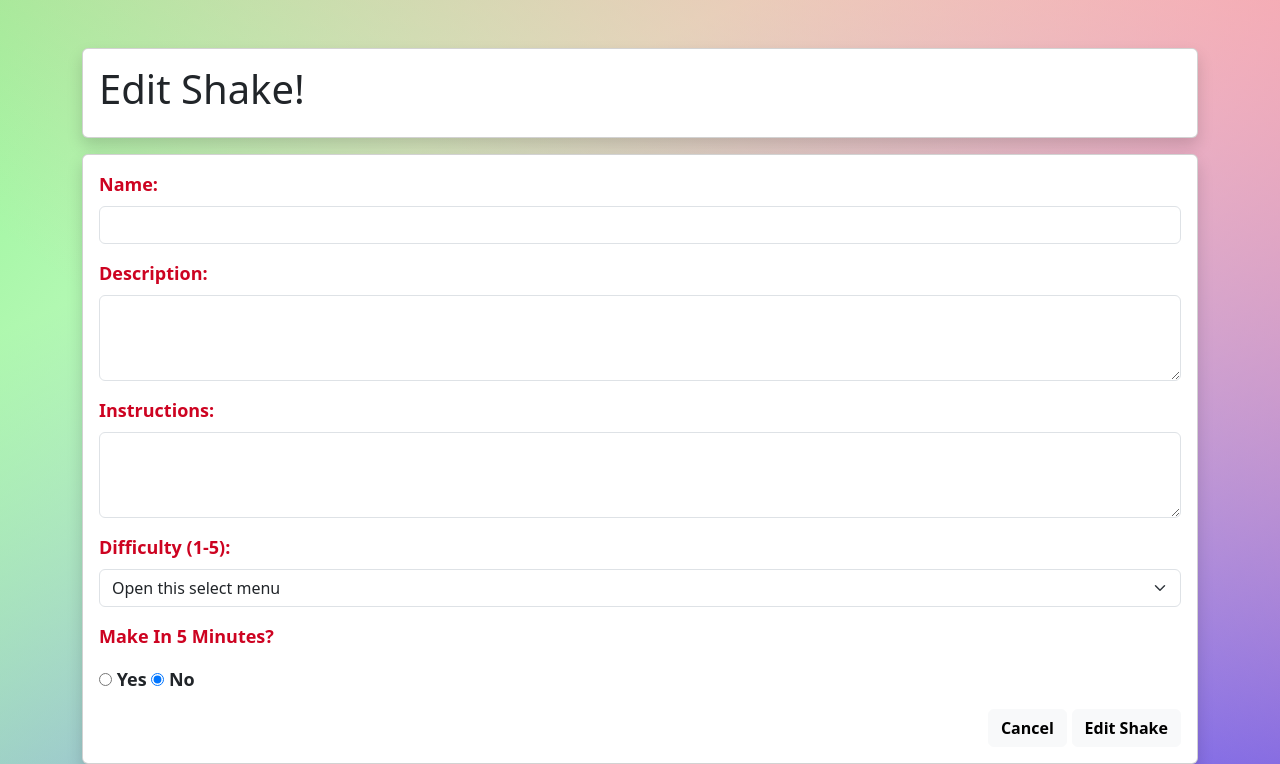
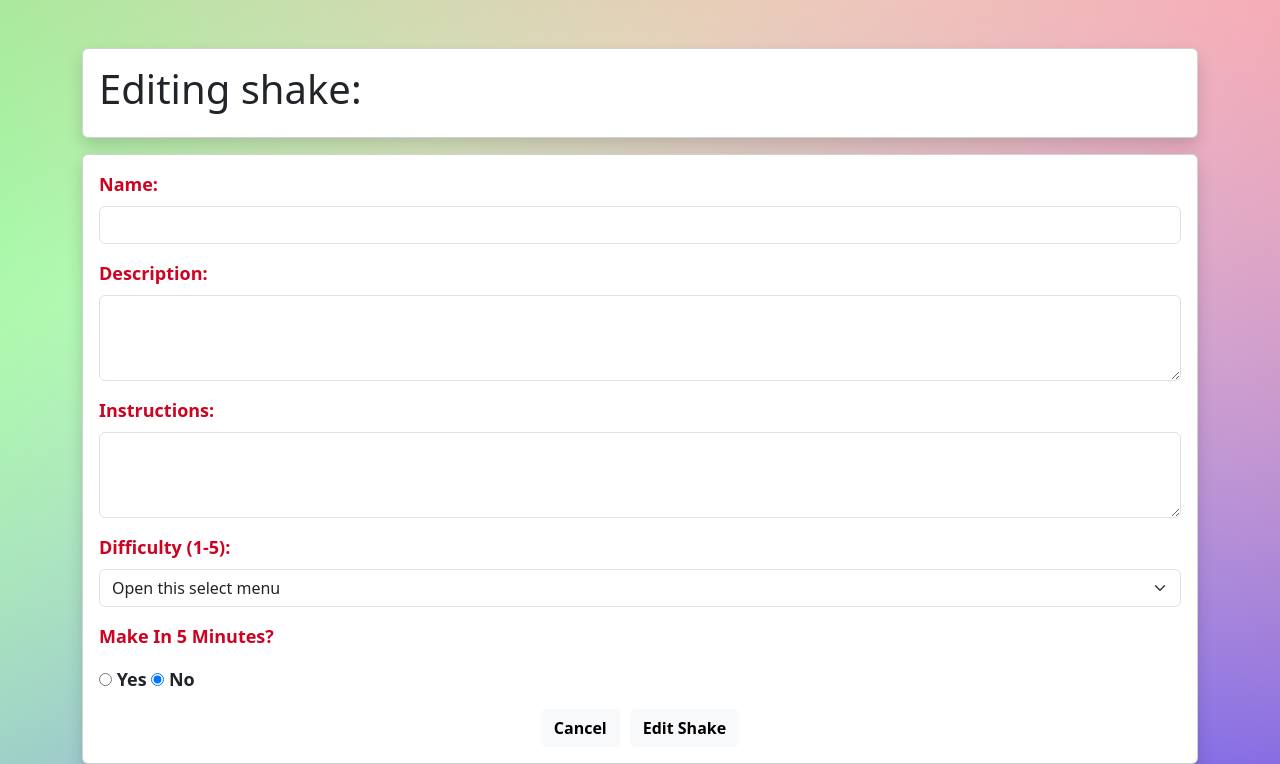
Before and after one commit to PaulDeUlloa/Sunkissed-Milkshakes-Python, a Flask app: template flask_app/templates/edit_shake.html in a window 1280 px wide. Shown: the part 82-846 px from the top of the page. Run offline with Flask 3, Linux system fonts and the light colour scheme; the template is opened without the code that fills it, so the values that code supplies are empty.

Commit message:
button styling for cancel and edit. Edit title page updates

```diff
--- a/flask_app/templates/edit_shake.html
+++ b/flask_app/templates/edit_shake.html
@@ -28,7 +28,7 @@ linear-gradient(336deg, rgba(50, 50, 250, 0.8), rgba(0,0,255,0) 70.71%); min-hei
                 {# flash message AREA END#}
                 <div class="card shadow mb-3">
                     <div class="card-body">
-                        <h1>Edit Shake!</h1>
+                        <h1>Editing shake:</h1>
                     </div>
                 </div>
                 <div class="card shadow" style="font-size: large; font-weight: bold;">
@@ -66,7 +66,7 @@ linear-gradient(336deg, rgba(50, 50, 250, 0.8), rgba(0,0,255,0) 70.71%); min-hei
                                 <input type="radio" name="is_under_5" value="0" id="is_under_5" {{ "checked" if not shake.is_under_5 else "" }}>
                                 <label for="is_under_5">No</label>
                             </div>
-                            <div style="text-align: end;">
+                            <div style="display: flex; flex-direction: row; align-items: center; justify-content: center; gap: 10px;">
                                 <button class="btn btn-light"><a href="/shakes" style=" color: rgb(0, 0, 0); text-decoration: none; font-weight: 600;">Cancel</a></button>
                                 <button type="submit" class="btn btn-light" style=" color: rgb(0, 0, 0); text-decoration: none; font-weight: 600;">Edit Shake</button>
                             </div>
```
